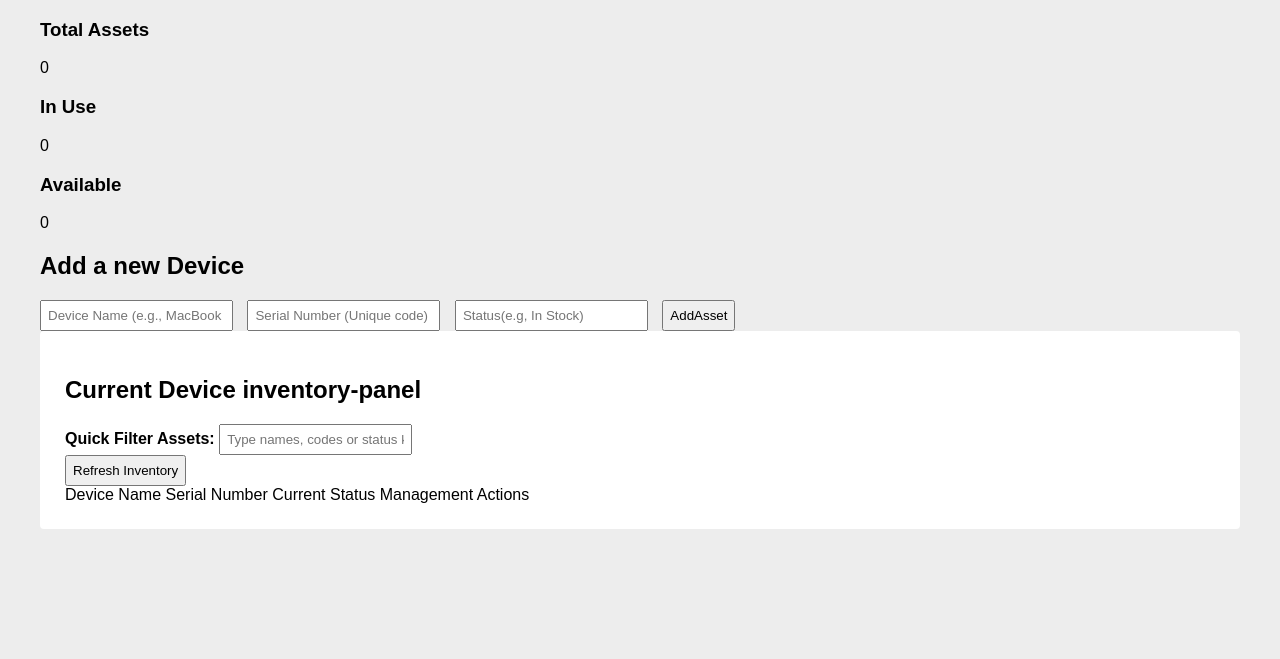
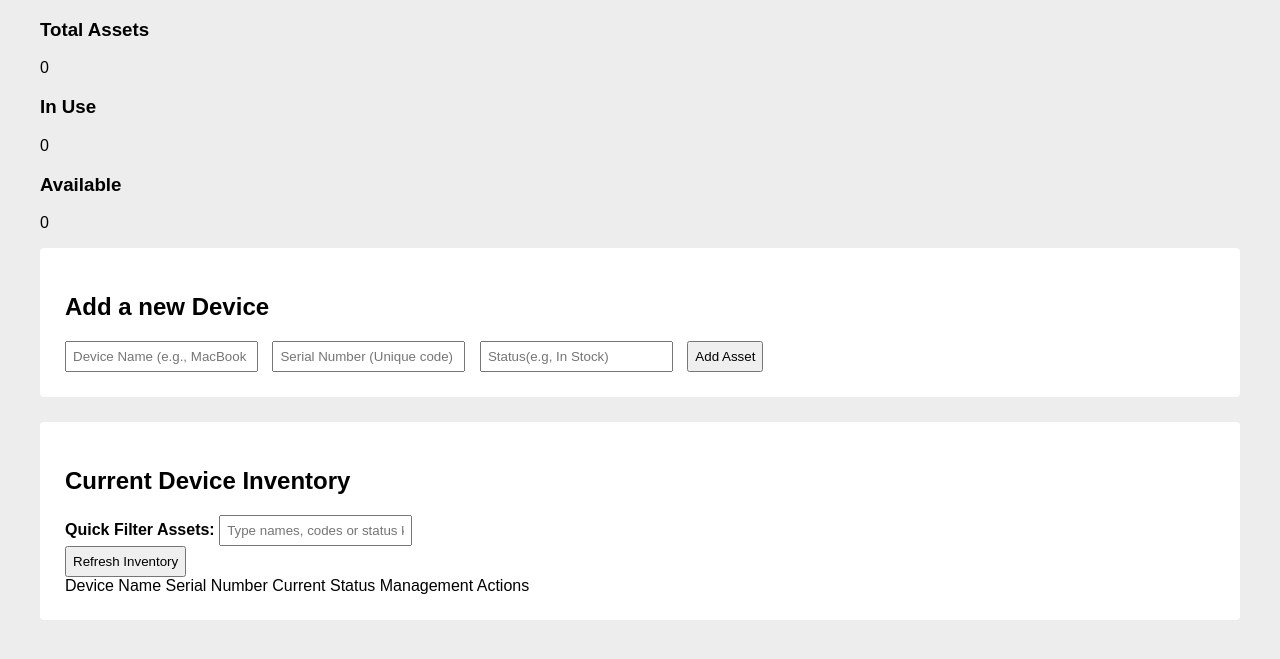
Before and after one commit to KesavanPrasath/it-asset-manager, a Flask app: page / in a window 1280 px wide. Shown: the part 58-717 px from the top of the page. Run offline with Flask 3, Linux system fonts and the light colour scheme; data that the repository does not hold is empty.

Commit message:
fix in selection

```diff
--- a/backend/templates/index.html
+++ b/backend/templates/index.html
@@ -31,18 +31,14 @@
 
 <div class="main-layout">
 
-    <selection class="control-panel">
-        <h2>Add a new Device</h2>
-        <div class=" from-group">
-            <input type="text" id="assetName" placeholder="Device Name (e.g., MacBook Pro)">
-            <input type="text" id="assetSeriel" Placeholder="Serial Number (Unique code)">
-            <input type="text" id="assetStatus" placeholder="Status(e.g, In Stock)">
-            <button class="btn btn-primary" onclick="createAsset()">AddAsset</button>
-        </div>
-    </selection>
-
-    <section class="inventory-panel">
-        <h2>Current Device inventory-panel</h2>
+        <section class="control-panel">
+            <h2>Add a new Device</h2>
+            <div class="form-group"> <input type="text" id="assetName" placeholder="Device Name (e.g., MacBook Pro)">
+                <input type="text" id="assetSerial" placeholder="Serial Number (Unique code)"> <input type="text" id="assetStatus" placeholder="Status(e.g, In Stock)">
+                <button class="btn btn-primary" onclick="createAsset()">Add Asset</button>
+   </div>
+        </section> <section class="inventory-panel">
+            <h2>Current Device Inventory</h2>
 
         <div class="filter-actions-bar">
             <div class="search-box"
```
